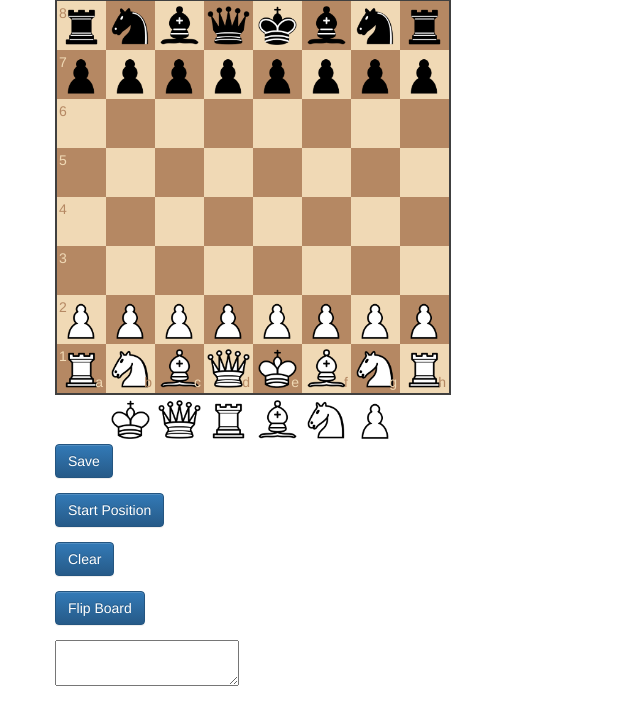
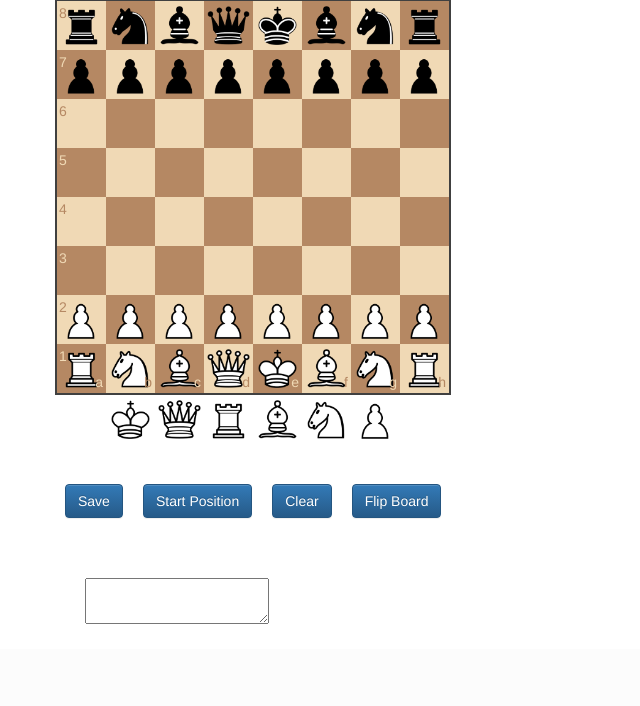
Before and after one commit to xydinesh/euwe, a Python web app: template euwe/templates/edit.mako in a window 1280 px wide. Shown: the part 222-928 px from the top of the page, without its empty margins (0-640 px from the left). After the commit the page ends 846 px from the top, so only its background shows below. Run offline with Mako, Linux system fonts and the light colour scheme; the template is opened without the code that fills it, so the values that code supplies are empty; some libraries are stand-ins or nearby versions.

Commit message:
fixed edit page

```diff
--- /dev/null
+++ b/euwe/static/css/theme.css
@@ -0,0 +1,4 @@
+#id_form_edit > div {
+  float: left;
+  margin: 40px 10px 20px 10px;
+}
--- a/euwe/templates/edit.mako
+++ b/euwe/templates/edit.mako
@@ -12,6 +12,7 @@ ${message}
 </%def>
 
 <%def name="body_content_after_board()">
+<div id='div_form_container' style='float:left;'>
   <form role="form" id='id_form_edit'>
     <div class='form-group'>
       <button class="btn btn-primary" id="id_btn_save" name="form.saved" type="submit">Save</button>
@@ -25,8 +26,11 @@ ${message}
     <div class='form-group'>
       <button class="btn btn-primary" id='id_btn_flip'>Flip Board</button>
     </div>
+    <div style='clear:both;'></div>
     <div class='form-group'>
       <textarea id="id_text_area" value=""></textarea>
+    </div>
+  </form>
 </div>
 </%def>
 
```
Also changed, not shown: euwe/static/css/theme.min.css (deleted, +0 -1 lines). Lines whose indentation alone changed are shown as unchanged.
